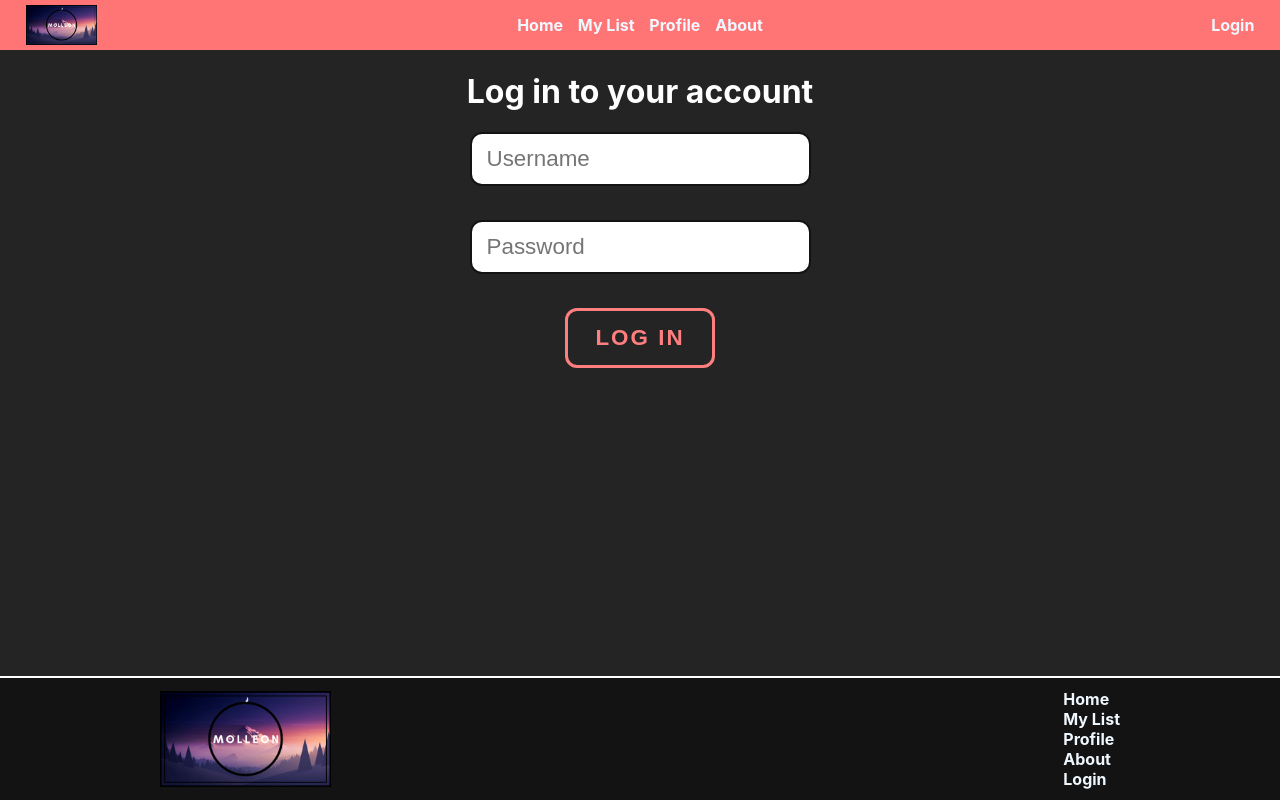
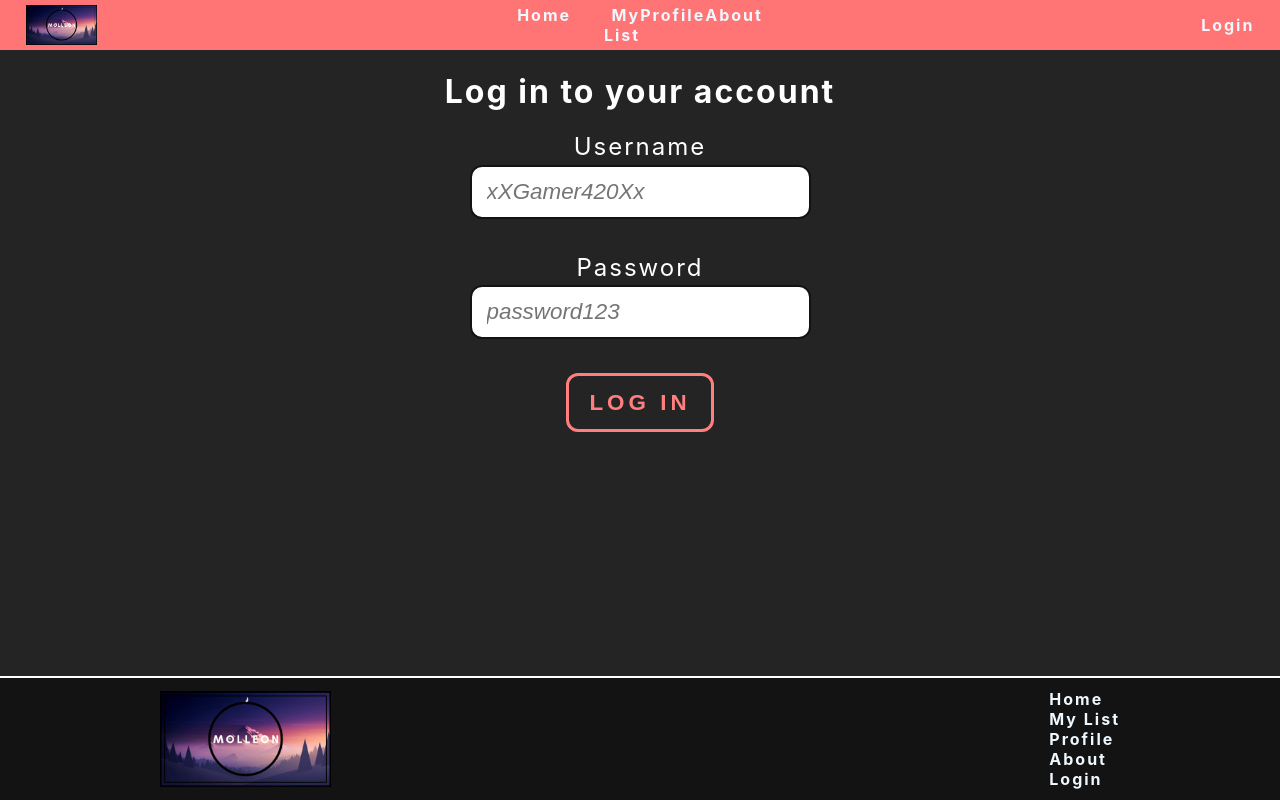
Before and after one commit to mikkelhau/game-list, a React (Create React App) app: page /login in a window 1280 px wide. Built offline with nearby package versions, Linux system fonts and the light colour scheme.

Commit message:
Final login page styling

```diff
--- a/src/App.jsx
+++ b/src/App.jsx
@@ -3,7 +3,6 @@ import "./App.css";
 import NavBar from "./components/NavBar";
 import Footer from "./components/Footer";
 import "./styles/globals.css";
-import { createClient } from '@supabase/supabase-js'
 
 function App() {
   return (
--- a/src/pages/LoginPage.jsx
+++ b/src/pages/LoginPage.jsx
@@ -9,22 +9,29 @@ export default function LoginPage() {
       <h1>Log in to your account</h1>
       <div>
         <form action={LogInUser}>
-          <label htmlFor="userNameInput">
+          <div className="form-group">
+            <label htmlFor="username">Username</label>
             <input
               type="text"
-              name="usernameInput"
-              placeholder="Username"
-              id="usernameInput"
+              name="username"
+              id="username"
+              placeholder="xXGamer420Xx"
+              required
+              autoComplete="username"
             />
-          </label>
-          <label htmlFor="passwordInput">
+          </div>
+          <div className="form-group">
+            <label htmlFor="password">Password</label>
             <input
               type="password"
-              name="passwordInput"
-              placeholder="Password"
-              id="passwordInput"
+              name="password"
+              id="password"
+              placeholder="password123"
+              required
+              minLength={8}
+              autoComplete="current-password"
             />
-          </label>
+          </div>
           <button type="submit">Log in</button>
         </form>
       </div>
--- a/src/styles/Login.css
+++ b/src/styles/Login.css
@@ -23,18 +23,29 @@ input {
   max-width: inherit;
   font-size: 1.4em;
   padding-left: 15px;
+  font-style: italic;
+}
+
+.form-group {
+  display: flex;
+  flex-direction: column;
+  align-items: center;
+  label {
+    font-size: 1.5em;
+    margin-bottom: 1%;
+  }
 }
 
 button {
   position: relative;
-  padding: 4% 8%;
+  padding: 4% 6%;
   border-radius: 12px;
   border: 3px solid var(--primary-color);
   font-size: 1.4em;
   text-transform: uppercase;
   cursor: pointer;
   font-weight: bold;
-  letter-spacing: 2px;
+  letter-spacing: 4px;
   background: transparent;
   color: var(--primary-color);
   overflow: hidden;
--- a/src/styles/globals.css
+++ b/src/styles/globals.css
@@ -10,6 +10,8 @@ h2,
 h3,
 p,
 li,
-a {
+a,
+label {
   color: #fff;
+  letter-spacing: 2px;
 }
```
Also changed, not shown: src/pages/SignupPage.jsx (added).
